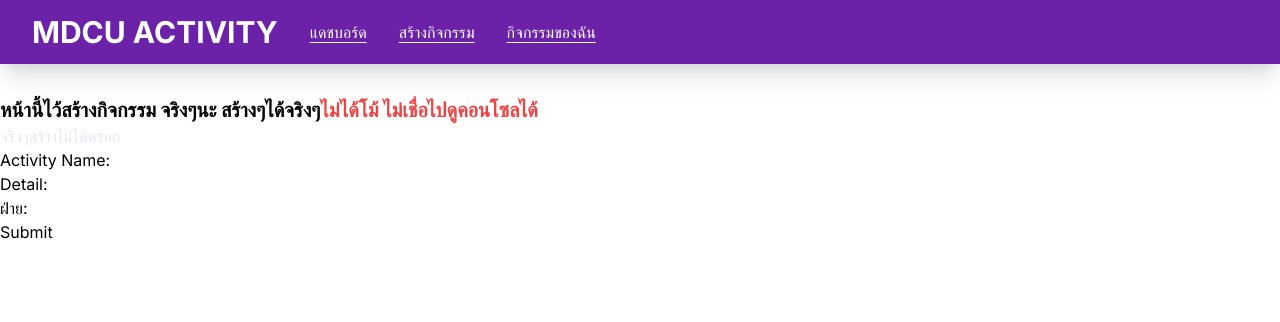
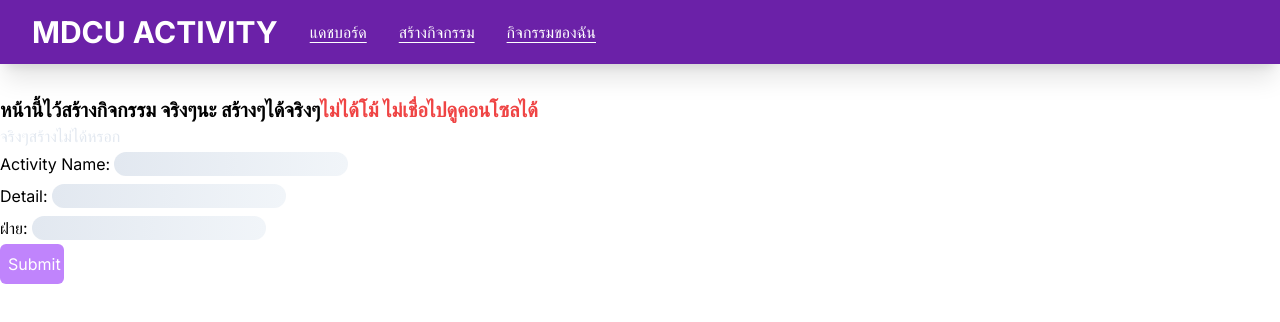
Before and after one commit to WW-co/MDCUActivity, a Next.js app: page /createact in a window 1280 px wide. Shown: the top 322 px of the page. Built offline with nearby package versions, Linux system fonts and the light colour scheme.

Commit message:
inputdec1

```diff
--- a/src/app/createact/Input.tsx
+++ b/src/app/createact/Input.tsx
@@ -31,9 +31,9 @@ const ContactForm: React.FC = () => {
 
     return (
         <form onSubmit={handleSubmit}>
-            <div>
+            <div >
                 <label htmlFor="Activity_Name">Activity Name:</label>
-                <input
+                <input className='m-1 bg-gradient-to-l from-slate-100 to-slate-200  rounded-xl'
                     type="text"
                     id="Activity_Name"
                     name="Activity_Name"
@@ -44,7 +44,7 @@ const ContactForm: React.FC = () => {
             </div>
             <div>
                 <label htmlFor="Detail">Detail:</label>
-                <input
+                <input className='m-1 bg-gradient-to-l from-slate-100 to-slate-200  rounded-xl'
                     type="text"
                     id="Detail"
                     name="Detail"
@@ -55,7 +55,7 @@ const ContactForm: React.FC = () => {
             </div>
             <div>
                 <label htmlFor="Department">ฝ่าย:</label>
-                <input
+                <input className='m-1 bg-gradient-to-l from-slate-100 to-slate-200  rounded-xl'
                     type="text"
                     id="Department"
                     name="Department"
@@ -64,7 +64,7 @@ const ContactForm: React.FC = () => {
                     required
                 />
             </div>
-            <button type="submit">Submit</button>
+            <button className='text-center max-w-16 bg-purple-400 p-2 rounded-md text-white' type="submit">Submit</button>
         </form>
     );
 };
```
